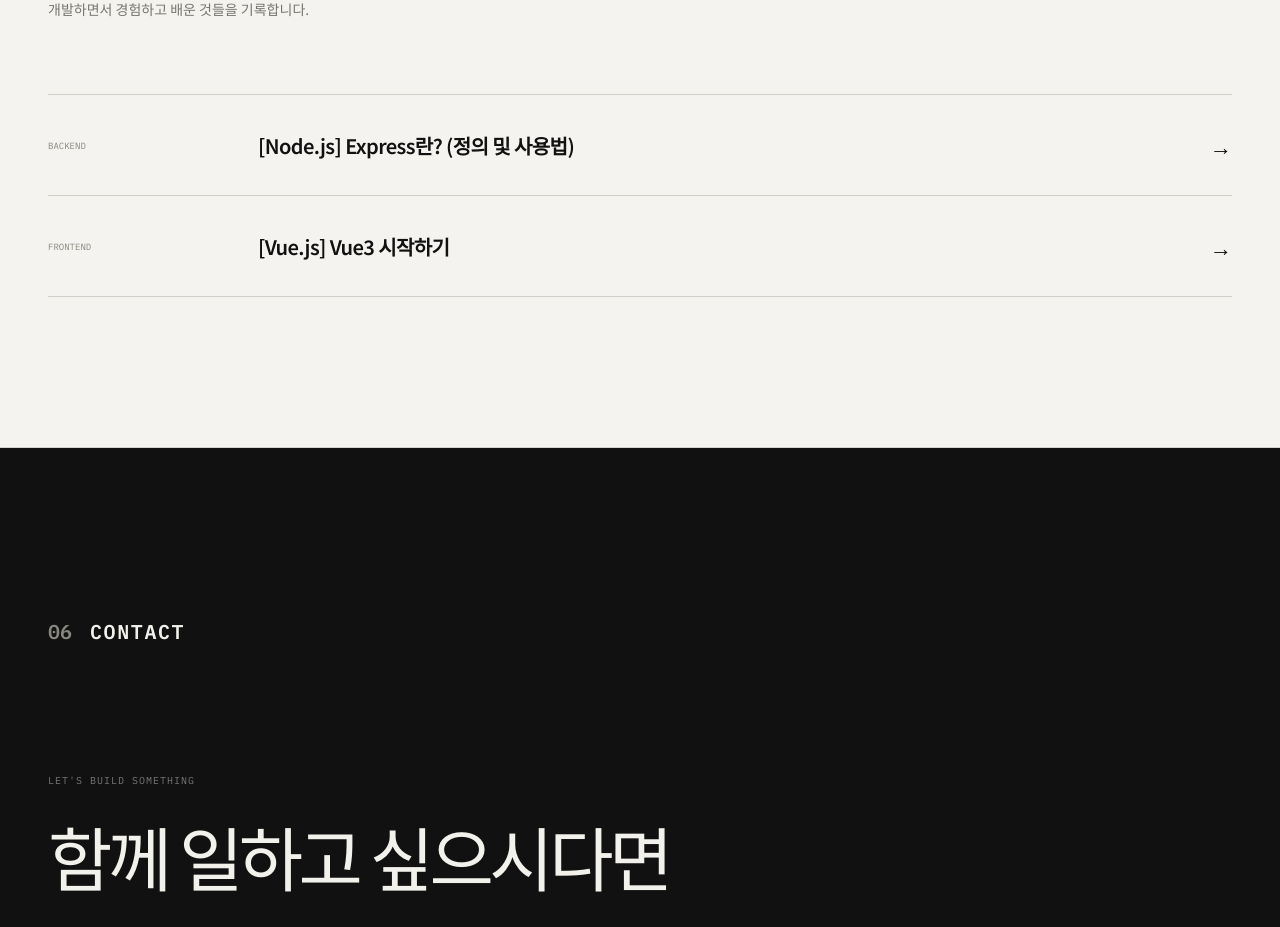
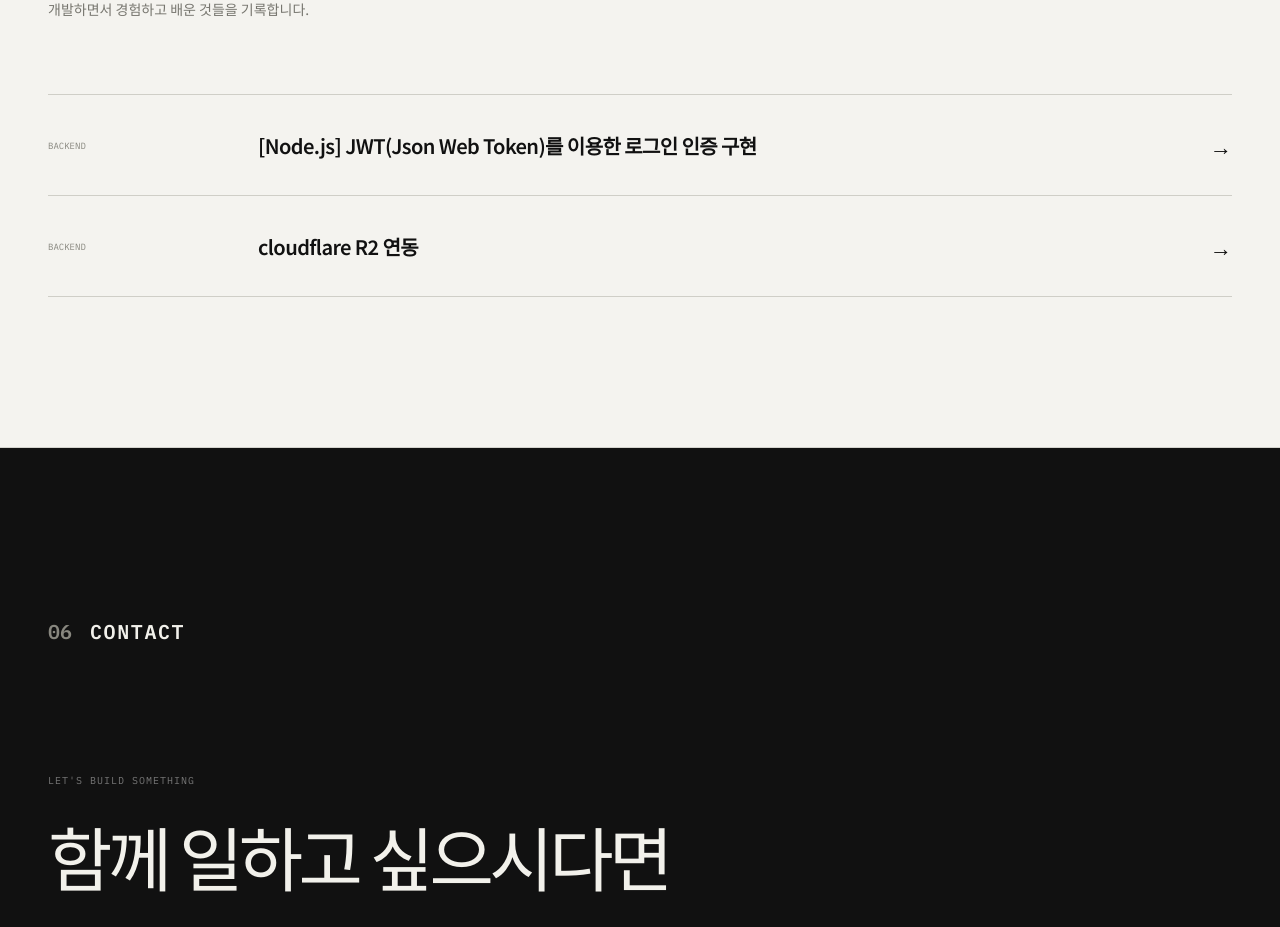
Before and after one commit to bigvillage/portfolio, a Vue app: page / in a window 1280 px wide. Shown: the part 8520-9447 px from the top of the page. Built offline with nearby package versions, Linux system fonts and the light colour scheme.

Commit message:
포트폴리오 블로그 링크 수정

```diff
--- a/src/App.vue
+++ b/src/App.vue
@@ -1003,11 +1003,11 @@
               </div>
 
               <div class="writing-content">
-                <h3>[Node.js] Express란? (정의 및 사용법)</h3>
+                <h3>[Node.js] JWT(Json Web Token)를 이용한 로그인 인증 구현</h3>
               </div>
 
               <a
-                href="https://j-bbang.tistory.com/26"
+                href="https://j-bbang.tistory.com/35"
                 target="_blank"
                 rel="noopener noreferrer"
                 class="writing-arrow"
@@ -1019,15 +1019,15 @@
 
             <article class="writing-item">
               <div class="writing-meta">
-                <span> FRONTEND </span>
+                <span> BACKEND </span>
               </div>
 
               <div class="writing-content">
-                <h3>[Vue.js] Vue3 시작하기</h3>
+                <h3>cloudflare R2 연동</h3>
               </div>
 
               <a
-                href="https://j-bbang.tistory.com/8"
+                href="https://j-bbang.tistory.com/33"
                 target="_blank"
                 rel="noopener noreferrer"
                 class="writing-arrow"
```
